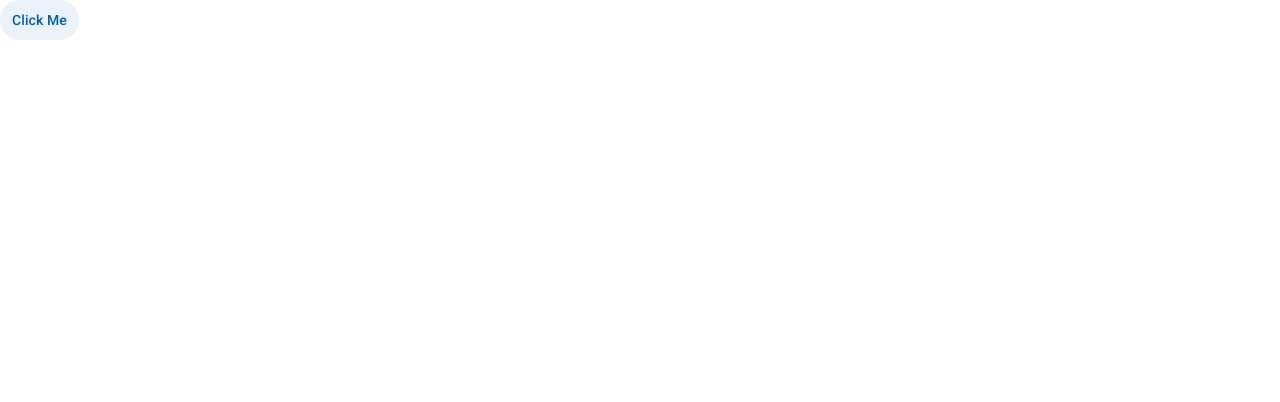
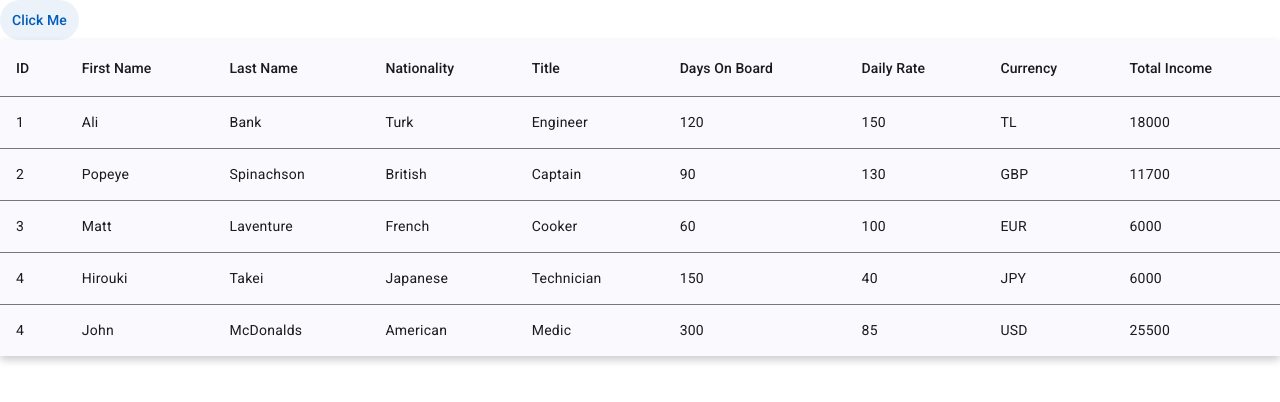
Before and after one commit to AliBank/ShipCrewProject, an Angular app in the folder ShipCrewProject/: page / in a window 1280 px wide. Shown: the top 402 px of the page. Built offline with nearby package versions, Linux system fonts and the light colour scheme.

Commit message:
mat data table added

```diff
--- a/ShipCrewProject/src/app/app.component.html
+++ b/ShipCrewProject/src/app/app.component.html
@@ -1 +1,61 @@
 <button mat-button>Click Me</button>
+
+<!-- app.component.html -->
+<table mat-table [dataSource]="dataSource" class="mat-elevation-z8">
+    <!-- ID Column -->
+    <ng-container matColumnDef="id">
+      <th mat-header-cell *matHeaderCellDef> ID </th>
+      <td mat-cell *matCellDef="let crew"> {{ crew.id }} </td>
+    </ng-container>
+
+    <!-- First Name Column -->
+    <ng-container matColumnDef="firstName">
+      <th mat-header-cell *matHeaderCellDef> First Name </th>
+      <td mat-cell *matCellDef="let crew"> {{ crew.firstName }} </td>
+    </ng-container>
+
+    <!-- Last Name Column -->
+    <ng-container matColumnDef="lastName">
+      <th mat-header-cell *matHeaderCellDef> Last Name </th>
+      <td mat-cell *matCellDef="let crew"> {{ crew.lastName }} </td>
+    </ng-container>
+
+    <!-- Nationality Column -->
+    <ng-container matColumnDef="nationality">
+      <th mat-header-cell *matHeaderCellDef> Nationality </th>
+      <td mat-cell *matCellDef="let crew"> {{ crew.nationality }} </td>
+    </ng-container>
+
+    <!-- Title Column -->
+    <ng-container matColumnDef="title">
+      <th mat-header-cell *matHeaderCellDef> Title </th>
+      <td mat-cell *matCellDef="let crew"> {{ crew.title }} </td>
+    </ng-container>
+
+    <!-- Days On Board Column -->
+    <ng-container matColumnDef="daysOnBoard">
+      <th mat-header-cell *matHeaderCellDef> Days On Board </th>
+      <td mat-cell *matCellDef="let crew"> {{ crew.daysOnBoard }} </td>
+    </ng-container>
+
+    <!-- Daily Rate Column -->
+    <ng-container matColumnDef="dailyRate">
+      <th mat-header-cell *matHeaderCellDef> Daily Rate </th>
+      <td mat-cell *matCellDef="let crew"> {{ crew.dailyRate }} </td>
+    </ng-container>
+
+    <!-- Currency Column -->
+    <ng-container matColumnDef="currency">
+      <th mat-header-cell *matHeaderCellDef> Currency </th>
+      <td mat-cell *matCellDef="let crew"> {{ crew.currency }} </td>
+    </ng-container>
+
+    <!-- Total Income Column -->
+    <ng-container matColumnDef="totalIncome">
+      <th mat-header-cell *matHeaderCellDef> Total Income </th>
+      <td mat-cell *matCellDef="let crew"> {{ crew.totalIncome }} </td>
+    </ng-container>
+
+    <tr mat-header-row *matHeaderRowDef="displayedColumns"></tr>
+    <tr mat-row *matRowDef="let row; columns: displayedColumns;"></tr>
+  </table>
--- a/ShipCrewProject/src/app/app.component.ts
+++ b/ShipCrewProject/src/app/app.component.ts
@@ -15,14 +15,25 @@ import { MatCardModule } from '@angular/material/card'; // Import MatCardModule
 })
 export class AppComponent implements OnInit{
   title = 'ShipCrewProject';
-  crewList: Crew[] = [];
-  displayedColumns: string[] = ['id', 'name', 'lastName', 'role', 'dailyRate', 'actions'];
+
+  displayedColumns: string[] = [
+    'id',
+    'firstName',
+    'lastName',
+    'nationality',
+    'title',
+    'daysOnBoard',
+    'dailyRate',
+    'currency',
+    'totalIncome'
+  ];
+  dataSource = new MatTableDataSource<Crew>();
 
   constructor(private crewService: CrewService) {}
 
   ngOnInit(): void {
-    this.crewService.getCrewList().subscribe((crew: Crew[]) => {
-      this.crewList = crew;
+    this.crewService.getCrewList().subscribe((crewList: Crew[]) => {
+      this.dataSource.data = crewList;
     });
   }
 }
```
